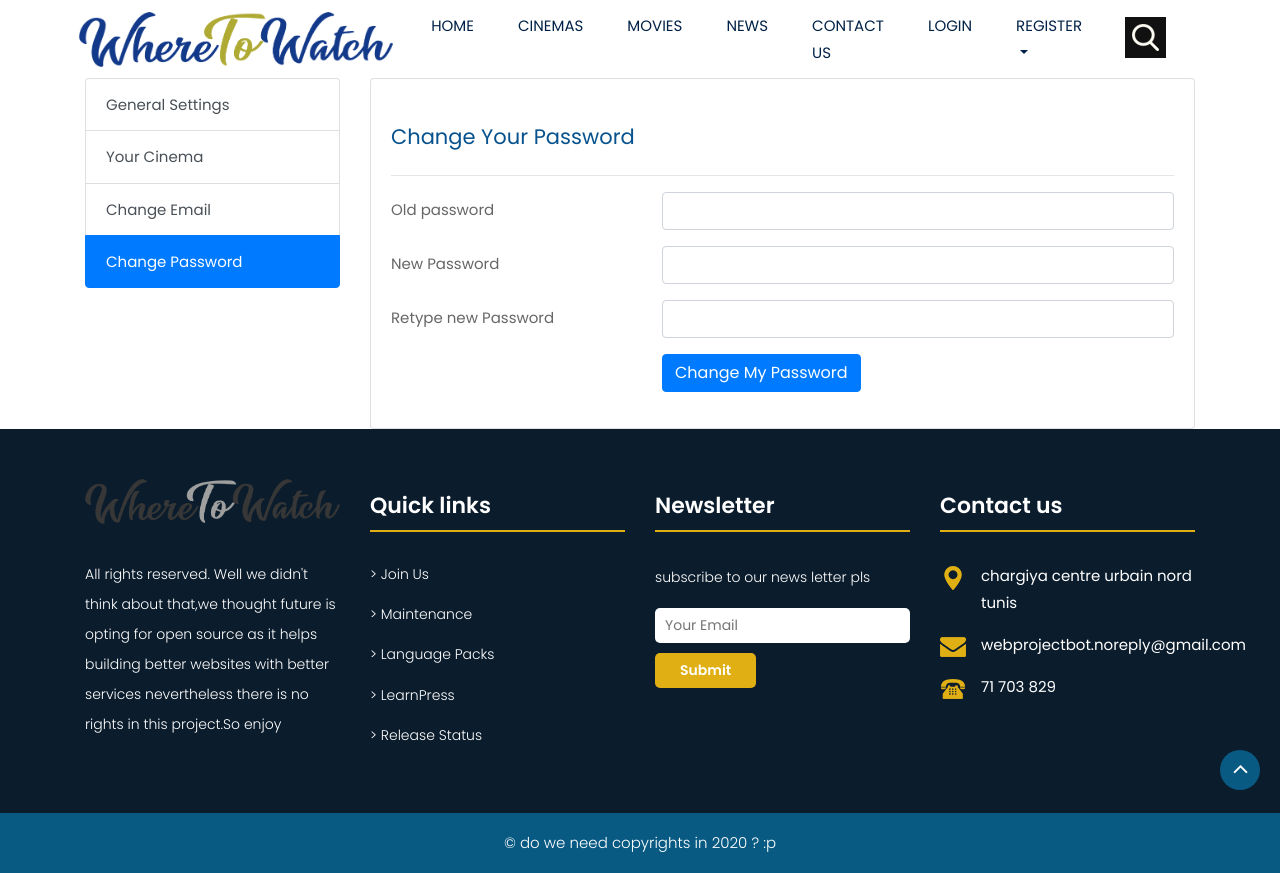
After one commit to Saief1999/MoviesProject, a Symfony app: template templates/reg_owner/settings_pages/newPassword.html.twig in a window 1280 px wide. The commit adds this page. Run offline with Twig, Linux system fonts and the light colour scheme; the template is opened without the code that fills it, so the values that code supplies are empty; form fields are guessed from the names that the template uses; some libraries are stand-ins or nearby versions.

Commit message:
divided settings page for Cinema Owner + added password page,cinema page(not full) and general page

```diff
--- a/src/Entity/User.php
+++ b/src/Entity/User.php
@@ -10,6 +10,7 @@ use Symfony\Component\Security\Core\User\UserInterface;
 /**
  * @ORM\Entity(repositoryClass=UserRepository::class)
  * @UniqueEntity(fields={"username"}, message="There is already an account with this username")
+ * @UniqueEntity(fields={"email"}, message="There is already an account with this email")
  */
 class User implements UserInterface
 {
--- a/src/Form/NewPasswordType.php
+++ b/src/Form/NewPasswordFormType.php
@@ -9,7 +9,7 @@ use Symfony\Component\Form\FormBuilderInterface;
 use Symfony\Component\OptionsResolver\OptionsResolver;
 use Symfony\Component\Security\Core\Validator\Constraints\UserPassword;
 
-class NewPasswordType extends AbstractType
+class NewPasswordFormType extends AbstractType
 {
     public function buildForm(FormBuilderInterface $builder, array $options)
     {
--- a/templates/reg_owner/profile.html.twig
+++ b/templates/reg_owner/profile.html.twig
@@ -37,9 +37,8 @@
                     </div>
                 </div>
                 <div class="col-md-2">
-           {#       <a class="btn-link" href={{ url("regowner_settings") }}> edit profile</a>#}
                     <input type="submit" class="profile-edit-btn" name="btnAddMore" value="Edit Profile"/>                </div>
-            </div>
+                 </div>
             <div class="row">
                 <div class="col-md-4">
 
--- /dev/null
+++ b/templates/reg_owner/settings-base.html.twig
@@ -0,0 +1,47 @@
+
+{% extends 'base.html.twig' %}
+
+{% block title %}Settings{% endblock %}
+
+{% block body %}
+    <div class="container">
+        <div class="row">
+            <div class="col-md-3 ">
+                <div class="list-group ">
+                    <a href="{{ url('regowner_settings') }}" id="generalId" class="list-group-item list-group-item-action">General Settings</a>
+                    <a href="{{ url('regowner_cinema') }}" id="changeCinId" class="list-group-item list-group-item-action">Your Cinema</a>
+                    <a href="#" id="changeEmailId" class="list-group-item list-group-item-action">Change Email</a>
+                    <a href="{{ url('regowner_newpassword') }}" id="changePasswordId" class="list-group-item list-group-item-action">Change Password</a>
+
+                </div>
+            </div>
+            <div class="col-md-9">
+                <div class="card">
+                    <div class="card-body">
+                        <div class="row">
+                            <div class="col-md-12">
+                                <h4>{% block settingsTitle %}{% endblock %}</h4>
+                                <hr>
+                            </div>
+                        </div>
+
+                        <div class="row">
+                            <div class="col-md-12">
+                                {% for element in app.session.flashBag.get("success") %}<div class="alert alert-success">
+                                    {{ element }}
+                                    </div>{% endfor %}
+
+                                {% for element in app.session.flashBag.get("error") %}<div class="alert alert-danger">
+                                    {{ element }}
+                                    </div>{% endfor %}
+
+                                {% block formbody %}{% endblock %}
+                            </div>
+                        </div>
+                    </div>
+                </div>
+            </div>
+        </div>
+    </div>
+
+{% endblock %}
--- /dev/null
+++ b/templates/reg_owner/settings_pages/newPassword.html.twig
@@ -0,0 +1,50 @@
+{% extends 'reg_owner/settings-base.html.twig' %}
+{% block title %}Change Password{% endblock %}
+
+{% block settingsTitle %}
+    Change Your Password
+{% endblock %}
+
+{% block formbody %}
+
+    {{ form_start(form) }}
+<div class="form-group row">
+    {{ form_label(form.oldPass, 'Old password', {'label_attr': {'class': 'col-4 col-form-label'}}) }}
+    <div class="col-8">
+        {{ form_widget(form.oldPass,{'attr':{'class' : 'form-control here'}}) }}
+    </div>
+</div>
+
+<div class="form-group row">
+    {{ form_label(form.newPass.first, 'New Password', {'label_attr': {'class': 'col-4 col-form-label'}}) }}
+    <div class="col-8">
+        {{ form_widget(form.newPass.first,{'attr':{'class' : 'form-control here'}}) }}
+    </div>
+</div>
+
+<div class="form-group row">
+    {{ form_label(form.newPass.second, 'Retype new Password', {'label_attr': {'class': 'col-4 col-form-label'}}) }}
+    <div class="col-8">
+        {{ form_widget(form.newPass.second) }}
+    </div>
+</div>
+
+<div class="form-group row">
+    <div class="offset-4 col-8">
+        <button name="submit" type="submit" class="btn btn-primary">Change My Password</button>
+    </div>
+</div>
+{{ form_end(form) }}
+{% endblock %}
+
+{% block javascripts %}
+    {# Change the selected element in the settings navbar to the current page#}
+    <script>
+        $(document).ready(function () {
+            changeSelectedItem()
+        });
+        function changeSelectedItem(){
+            document.getElementById("changePasswordId").classList.add("active");
+        }
+    </script>
+{% endblock %}
```
Also changed, not shown: src/Controller/RegOwnerController.php (+41 -2 lines), src/Controller/RegUserController.php (+4 -4 lines), templates/reg_owner/settings.html.twig (deleted, +0 -13 lines), templates/reg_owner/settings_pages/cinema.html.twig (added, +11 -0 lines), templates/reg_owner/settings_pages/general.html.twig (added, +42 -0 lines), templates/reguser/profile.html.twig (+3 -6 lines), public/uploads/cinema/3f95497a77993cb5c536186908a2b655.jpeg (added), public/uploads/cinema/67d30d1fbb9e3283d77a15e3f68e44ed.jpeg (added), templates/reguser/settings_pages/general.html.twig (renamed from templates/reguser/settings-pages/general.html.twig), templates/reguser/settings_pages/newPassword.html.twig (renamed from templates/reguser/settings-pages/newPassword.html.twig).
